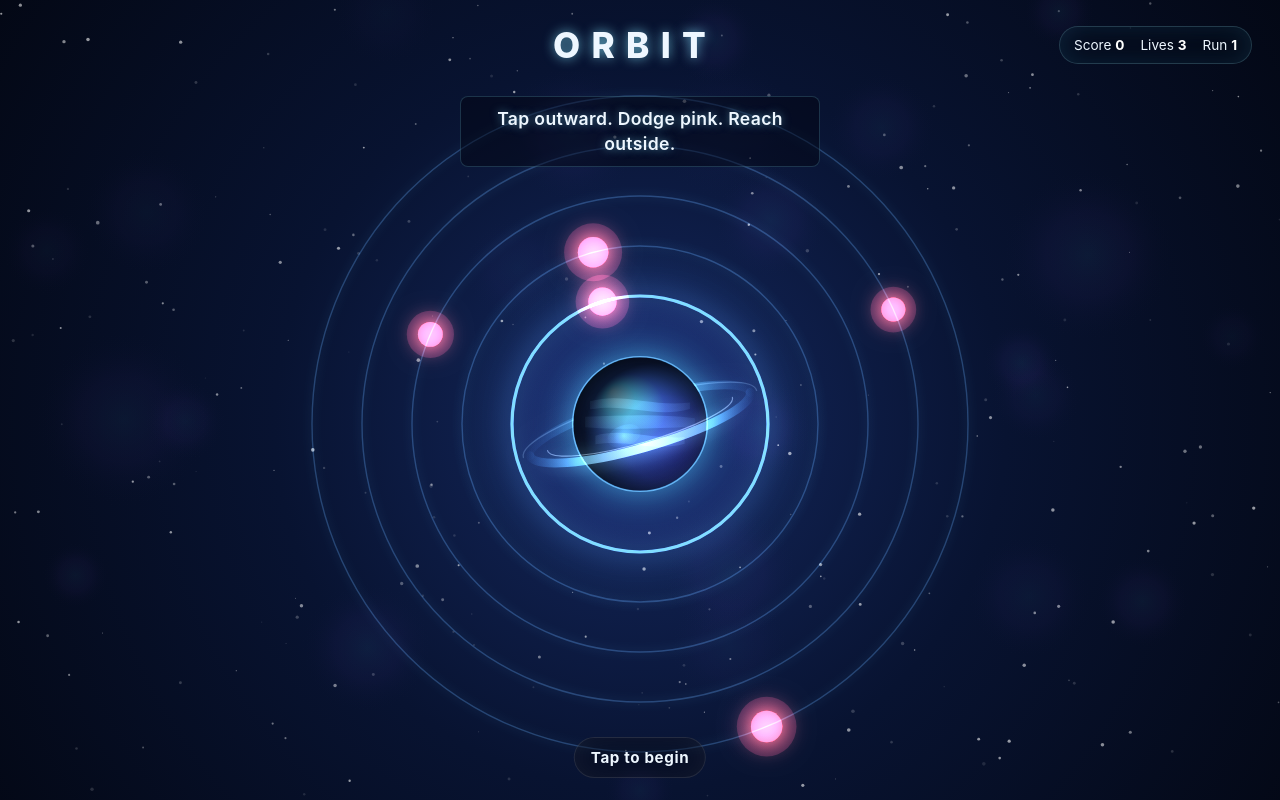
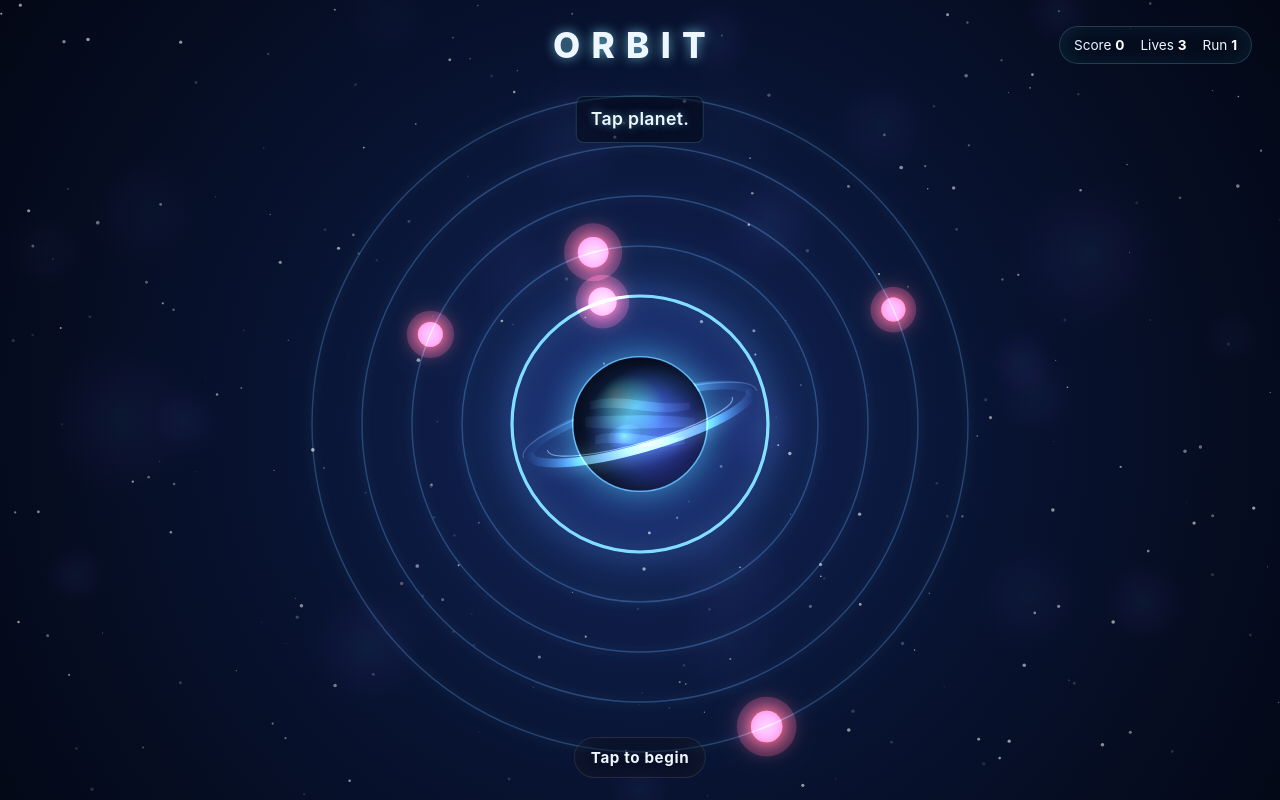
Before and after one commit to richcande1-rca/orbit, a plain HTML site: page index.html in a window 1280 px wide. Drawn offline with Linux system fonts and the light colour scheme; animation ran at ten frames a second.

Commit message:
Simplify tap instruction

```diff
--- a/index.html
+++ b/index.html
@@ -21,7 +21,7 @@
     </div>
   </header>
 
-  <div class="instruction" id="instruction">Tap outward. Dodge pink. Reach outside.</div>
+  <div class="instruction" id="instruction">Tap planet.</div>
 
   <div id="message" class="message">Tap to begin</div>
 
```
